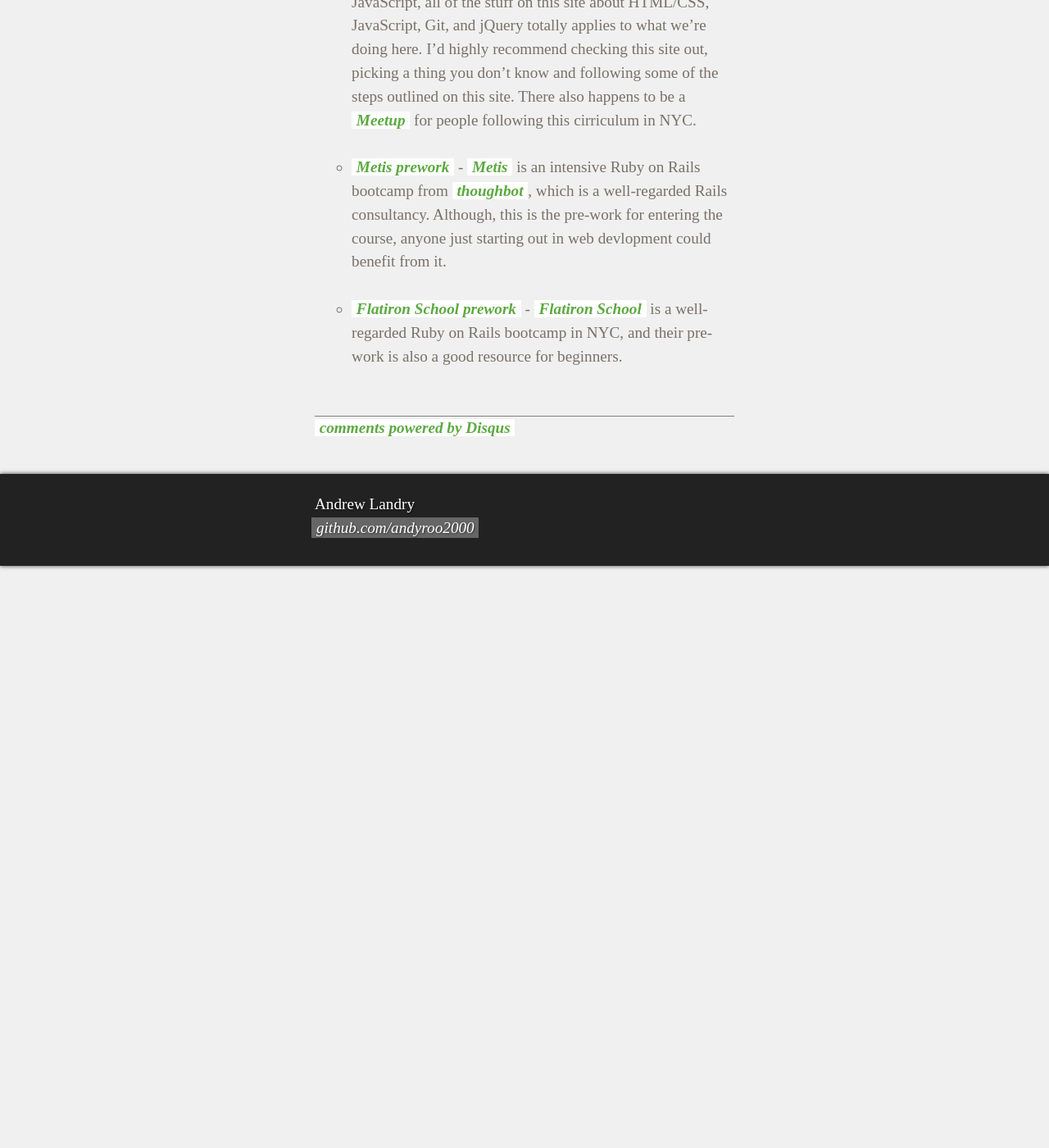
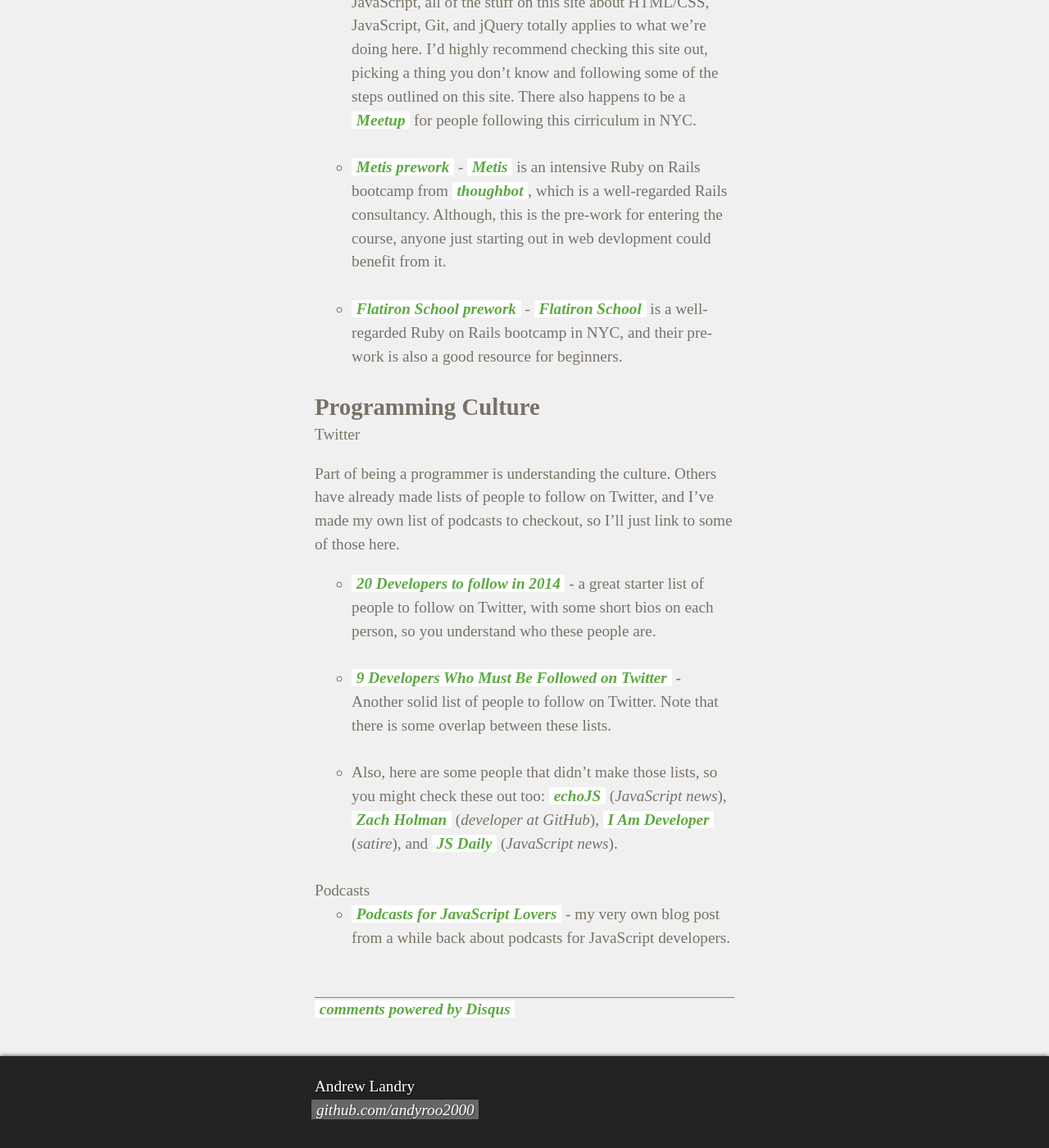
Before and after one commit to andyroo2000/andyroo2000.github.io, a Jekyll site: the page built from _posts/2014-08-01-big-overwhelming-list-of-coding-resources.markdown, in a window 1280 px wide and 1400 px high, scrolled down 2359 px. Shown: the whole window at 82% size. Built offline with Jekyll 4.4.1, drawn with Linux system fonts in a browser that asks for light colours; Markdown is read by kramdown in place of the engine named in the settings; comment, search, counter and statistics services are not loaded.

Commit message:
add dev culture

```diff
--- a/_posts/2014-08-01-big-overwhelming-list-of-coding-resources.markdown
+++ b/_posts/2014-08-01-big-overwhelming-list-of-coding-resources.markdown
@@ -39,3 +39,22 @@
 - [Metis prework](https://github.com/thisismetis/prework) - [Metis](http://www.thisismetis.com) is an intensive Ruby on Rails bootcamp from [thoughbot](http://thoughtbot.com), which is a well-regarded Rails consultancy. Although, this is the pre-work for entering the course, anyone just starting out in web devlopment could benefit from it.
 
 - [Flatiron School prework](http://prework.flatironschool.com) - [Flatiron School](http://flatironschool.com) is a well-regarded Ruby on Rails bootcamp in NYC, and their pre-work is also a good resource for beginners.
+
+
+## Programming Culture
+
+### Twitter
+
+Part of being a programmer is understanding the culture. Others have already made lists of people to follow on Twitter, and I've made my own list of podcasts to checkout, so I'll just link to some of those here.
+
+- [20 Developers to follow in 2014](https://www.digitalocean.com/company/blog/20-developers-to-follow-in-2014) - a great starter list of people to follow on Twitter, with some short bios on each person, so you understand who these people are.
+
+- [9 Developers Who Must Be Followed on Twitter](https://code.tutsplus.com/articles/9-web-developers-who-must-be-followed-on-twitter--net-179) - Another solid list of people to follow on Twitter. Note that there is some overlap between these lists.
+
+- Also, here are some people that didn't make those lists, so you might check these out too: [echoJS](https://twitter.com/echojs) (*JavaScript news*), [Zach Holman](https://twitter.com/holman) (*developer at GitHub*), [I Am Developer](https://twitter.com/iamdevloper) (*satire*), and [JS Daily](https://twitter.com/JavaScriptDaily) (*JavaScript news*).
+
+### Podcasts
+
+- [Podcasts for JavaScript Lovers](http://andrew-landry.com/podcasts-for-javascript-lovers) - my very own blog post from a while back about podcasts for JavaScript developers.
+
+<!-- ### Videos -->
```
